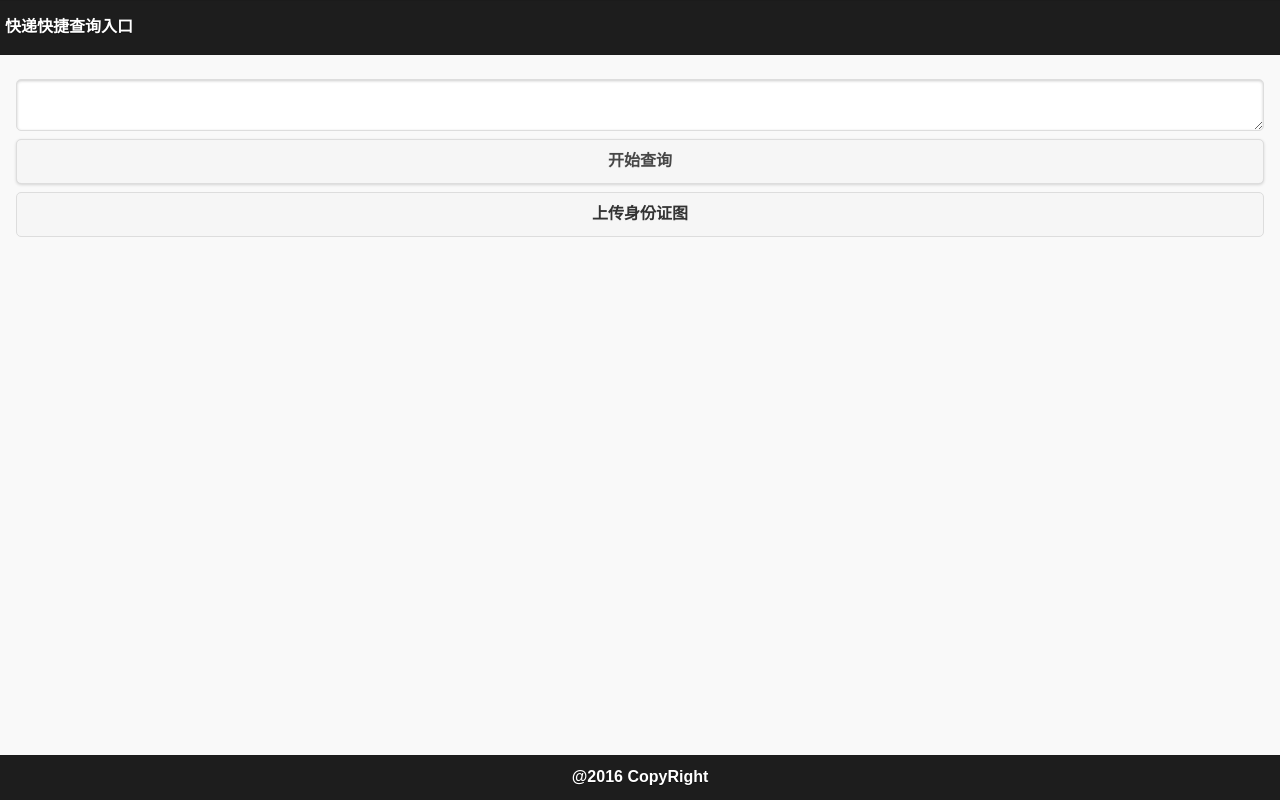
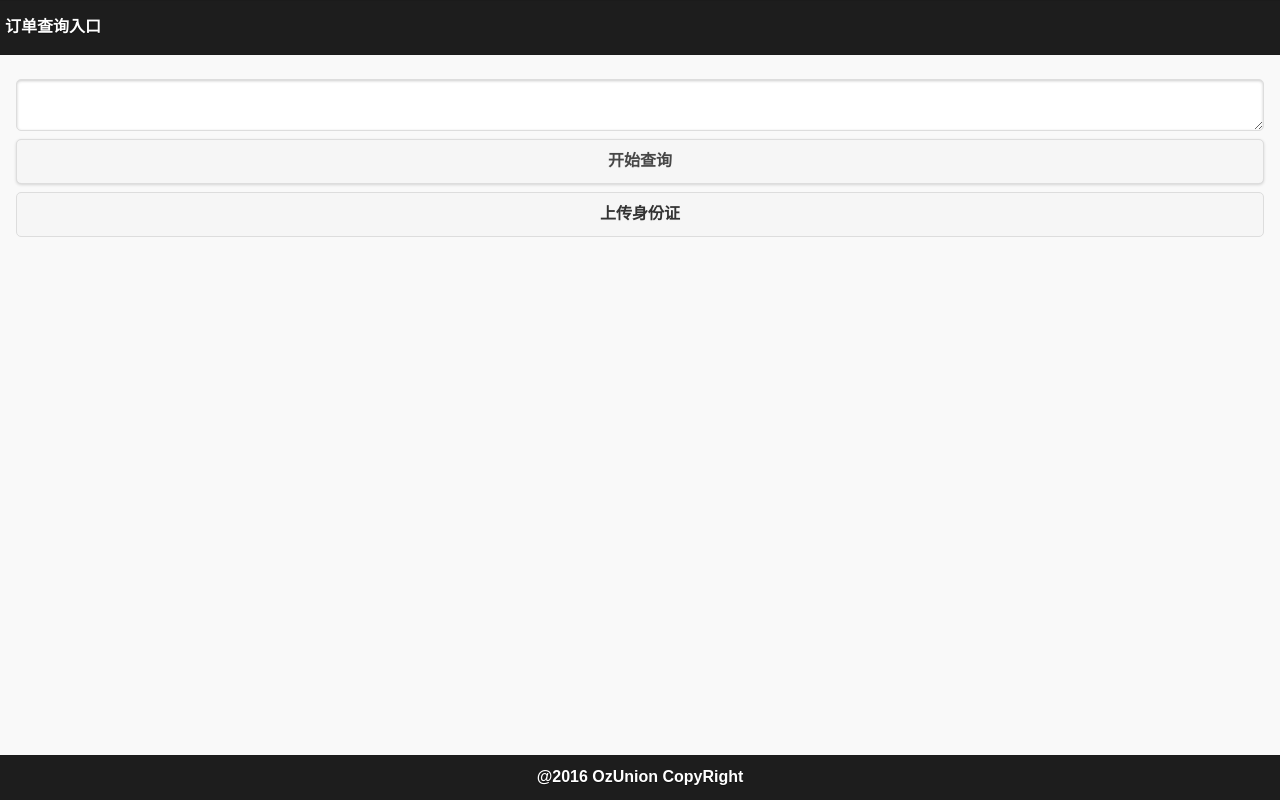
Before and after one commit to bingxiecs/aolianguoji, a plain HTML site: page index.html in a window 1280 px wide. Drawn offline with Linux system fonts and the light colour scheme.

Commit message:
Add files via upload

```diff
--- a/index.html
+++ b/index.html
@@ -13,18 +13,18 @@
 <body>
    <div data-role="page" id="demo-page">
         <div data-role="header" data-theme="b" id="con">
-			<p style="padding-left:5px;">快递快捷查询入口</p>
+			<p style="padding-left:5px;">订单查询入口</p>
 		</div>
         <div role="main" class="ui-content"  data-role="content" >
 			<form id="form1" name="form1" action="http://track.blueskyexpress.com.au/cgi-bin/GInfo.dll?EmmisTrack" method="post" target="_blank" id="hy_search">
 			    <input name="w" type="hidden" value="blueskyexpress">
 				<textarea cols="40" rows="8" id="textareainput" name="cno"> </textarea>
 				<input class="ui-btn ui-corner-all" type="submit" value="开始查询"></input>
-				<a data-ajax="false" class="ui-btn ui-corner-all" href="javascript:go();">上传身份证图</a>
+				<a data-ajax="false" class="ui-btn ui-corner-all" href="javascript:go();">上传身份证</a>
 			</form>
 		</div>
 	   <div data-role="footer" data-position="fixed" data-theme="b" id="con" data-tap-toggle="false">
-	      <h4>@2016 CopyRight</h4>
+	      <h4>@2016 OzUnion CopyRight</h4>
 	   </div>
    </div>
 </body>
```
